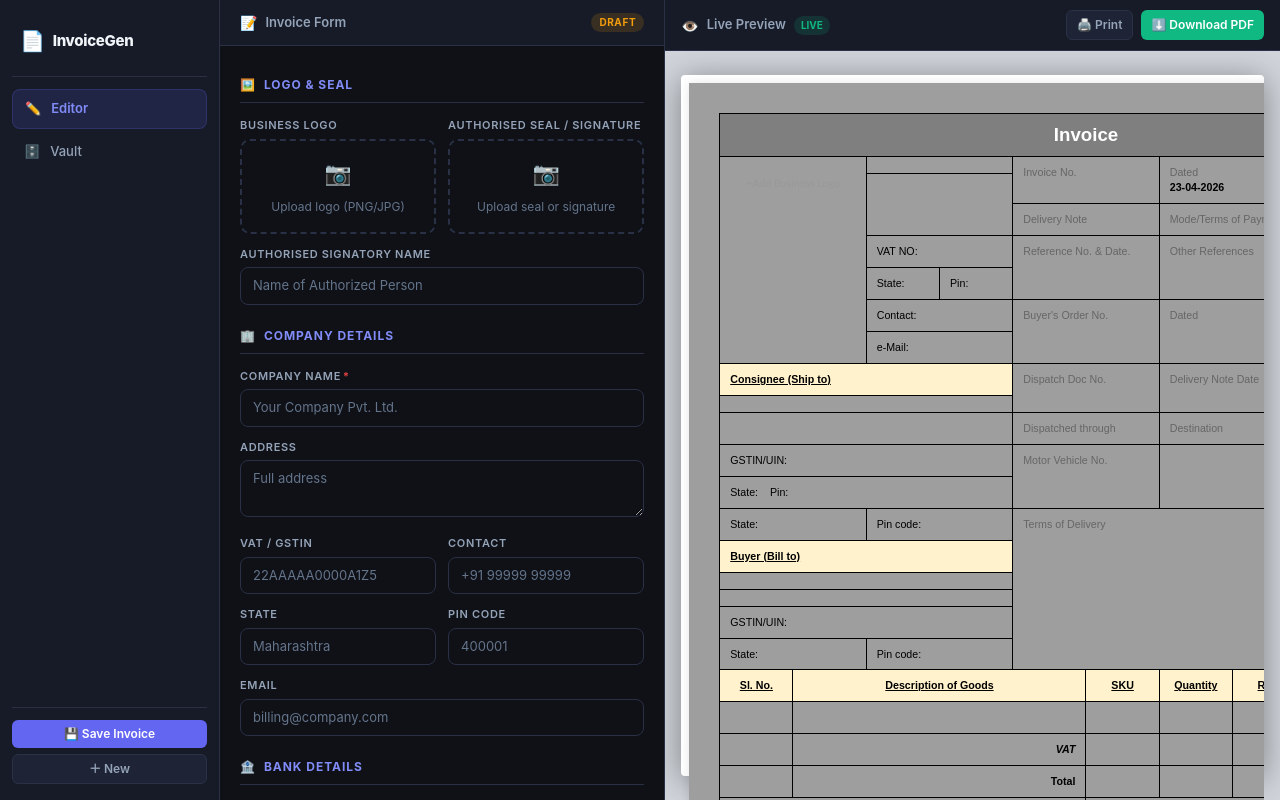
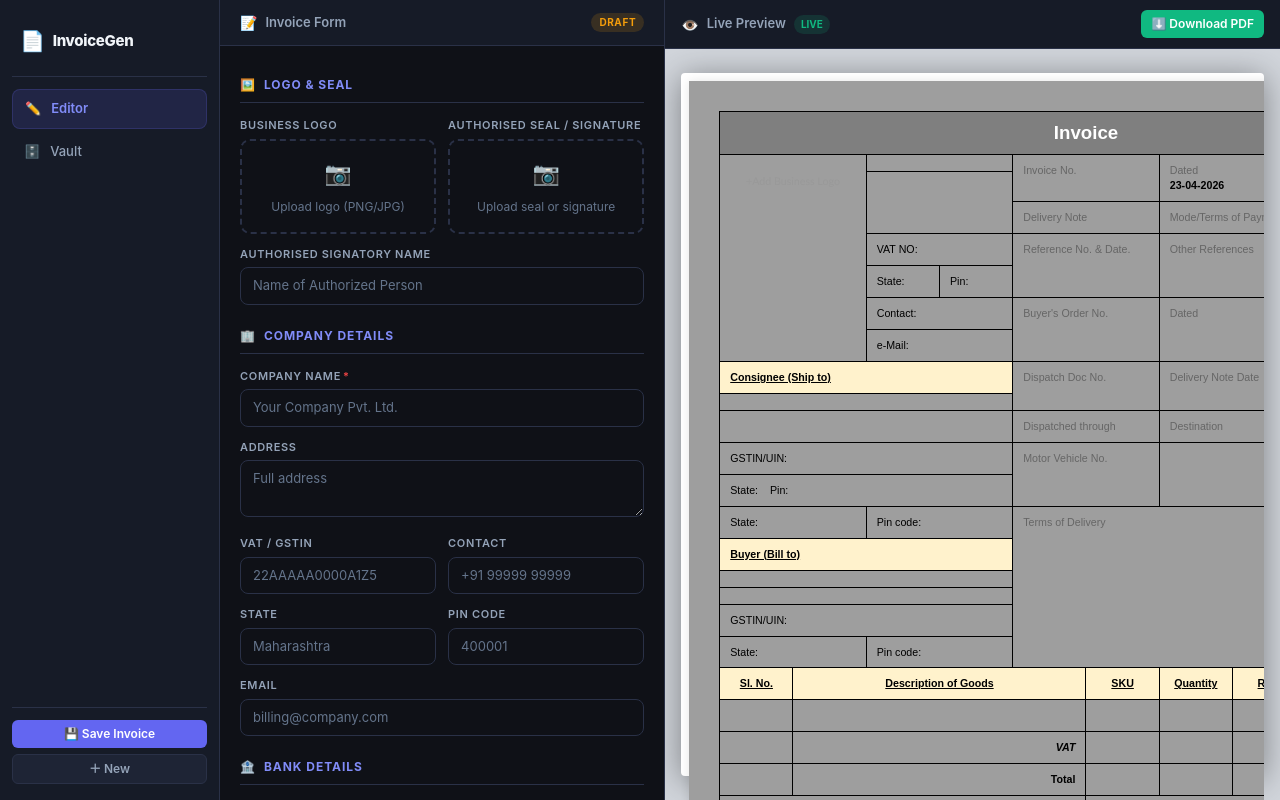
Before and after one commit to kulkid49/invoice, a React (Vite) app: page / in a window 1280 px wide. Built offline with nearby package versions, Linux system fonts and the light colour scheme.

Commit message:
feat: replace html2pdf logic with native print dialog for exact preview match

```diff
--- a/src/App.jsx
+++ b/src/App.jsx
@@ -103,53 +103,6 @@ export default function App() {
     setView('editor');
   };
 
-  const handleDownloadPDF = async () => {
-    const html2pdf = (await import('html2pdf.js')).default;
-    const htmlString = renderInvoice(invoiceData);
-
-    const iframe = document.createElement('iframe');
-    iframe.style.position = 'absolute';
-    iframe.style.left = '-9999px';
-    iframe.style.top = '0';
-    iframe.style.width = '794px';
-    iframe.style.height = '1123px'; // A4 height
-    iframe.style.border = 'none';
-    document.body.appendChild(iframe);
-
-    const doc = iframe.contentWindow.document;
-    doc.open();
-    doc.write(htmlString);
-    doc.close();
-
-    // Give it a short moment to render fonts and styles
-    await new Promise(resolve => setTimeout(resolve, 300));
-
-    const element = doc.querySelector('.invoice-container') || doc.body;
-
-    const invoiceNo = invoiceData.invoiceDetails?.invoiceNo || 'invoice';
-    const filename = `${invoiceNo}_${new Date().toISOString().split('T')[0]}.pdf`;
-
-    await html2pdf()
-      .set({
-        margin: 0,
-        filename,
-        image: { type: 'jpeg', quality: 1 },
-        html2canvas: {
-          scale: 4,
-          useCORS: true,
-          logging: false,
-          width: 794,
-          windowWidth: 794
-        },
-        jsPDF: { unit: 'mm', format: 'a4', orientation: 'portrait' },
-        pagebreak: { mode: 'avoid-all' }
-      })
-      .from(element)
-      .save();
-
-    document.body.removeChild(iframe);
-  };
-
   return (
     <div style={{ display: 'flex', height: '100vh', overflow: 'hidden' }}>
 
@@ -241,7 +194,7 @@ export default function App() {
 
           {/* Preview panel */}
           <div style={{ flex: 1, overflow: 'hidden', display: 'flex', flexDirection: 'column' }}>
-            <InvoicePreview data={invoiceData} onDownloadPDF={handleDownloadPDF} />
+            <InvoicePreview data={invoiceData} />
           </div>
         </div>
       )}
--- a/src/components/InvoicePreview.jsx
+++ b/src/components/InvoicePreview.jsx
@@ -3,7 +3,7 @@
 import React, { useRef } from 'react';
 import { renderInvoice } from '../utils/renderInvoice.js';
 
-export default function InvoicePreview({ data, onDownloadPDF }) {
+export default function InvoicePreview({ data }) {
   const iframeRef = useRef();
 
   const html = renderInvoice(data);
@@ -35,14 +35,15 @@ export default function InvoicePreview({ data, onDownloadPDF }) {
         </div>
         <div style={{ display: 'flex', gap: 8 }}>
           <button
-            className="btn btn-secondary btn-sm"
+            className="btn btn-success btn-sm"
             onClick={() => {
               if (iframeRef.current) {
+                const invoiceNo = data.invoiceDetails?.invoiceNo || 'invoice';
+                iframeRef.current.contentDocument.title = `${invoiceNo}_${new Date().toISOString().split('T')[0]}`;
                 iframeRef.current.contentWindow.print();
               }
             }}
-          >🖨️ Print</button>
-          <button className="btn btn-success btn-sm" onClick={onDownloadPDF}>
+          >
             ⬇️ Download PDF
           </button>
         </div>
```
